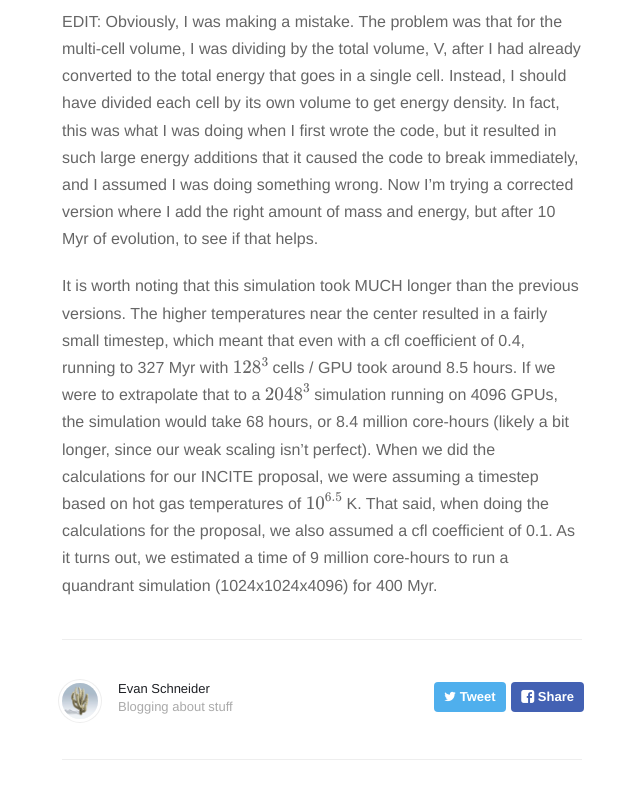
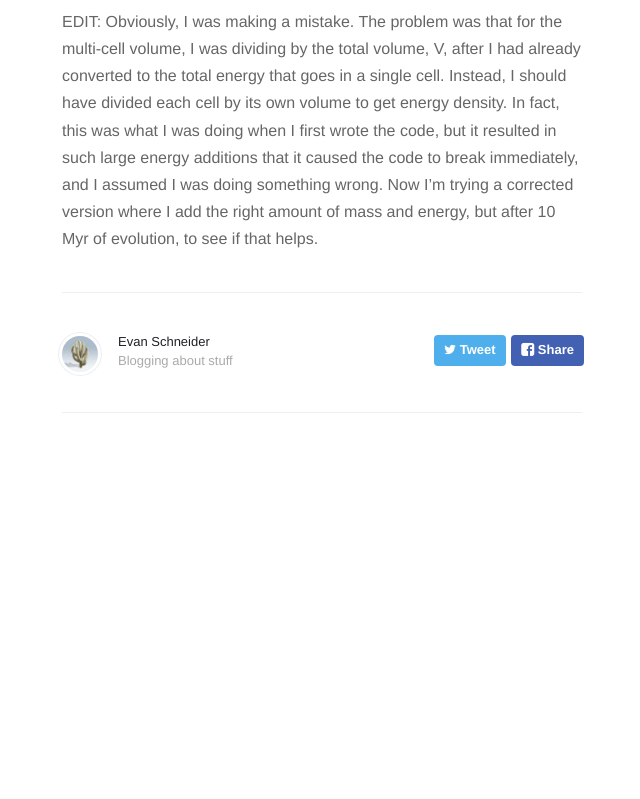
Before and after one commit to evaneschneider/site, a Jekyll site: the page built from _posts/2017-6-15-More-Outflow-Models.markdown, in a window 1280 px wide and 900 px high, scrolled down 5477 px. Shown: the top 799 px of the window, without its empty margins (318-958 px from the left). Built offline with Jekyll 4.4.1, drawn with Linux system fonts in a browser that asks for light colours; nearby versions of some CDN libraries; formulas are drawn with MathJax 3; after the commit the page ends 6030 px from its top, so only the background shows below that; some of the changed text lies outside the part shown.

Commit message:
minor edit

```diff
--- a/_posts/2017-6-15-More-Outflow-Models.markdown
+++ b/_posts/2017-6-15-More-Outflow-Models.markdown
@@ -11,8 +11,8 @@
 * Model 2: constant SR17 parameters; resolution $$256^3$$; no outflow
 * Model 3: constant CC85 parameters; resolution $$256^3$$; strong outflow; crashes at 327 Myr
 * Model 4: ramp up from SR17 to CC85 parameters over 25 Myr, stay at CC85 parameters for 25Myr, ramp back down to SR17 for the remainder of the simulation; resolution $$256^3$$; no outflow
-* Model 5: constant feedback in between SR17 and CC85, $$R_{*} = 300$$pc, $$\dot{M}_{\odot} = 2.5 M_{\odot}$$/yr, and $$\dot{E} = 0.8*3.25*10^{42}$$erg/s (corresponds to $$\beta = 1.6$$, $$\epsilon = 0.8$$ in Strickland & Heckman 2009); resolution $$256^3$$; weak outflow, doesn't escape box
-* Model 6: ramp feedback from $$R_{*} = 300$$pc, $$\dot{M}_{\odot} = 2 M_{\odot}$$/yr, and $$\dot{E} = 0.8*3.25*10^{42}$$erg/s ($\beta = 1.4$$, $$\epsilon = 0.8$$ in Strickland & Heckman 2009) to CC85 parameters, ramp up for 10 Myr, high for 30 Myr, ramp down for 10 Myr; weak outflow; crashes at 234 Myr
+* Model 5: constant feedback in between SR17 and CC85, $$R_{*} = 300$$pc, $$\dot{M}_{\odot} = 2.5 M_{\odot}$$/yr, and $$\dot{E} = 0.8\times3.25\times10^{42}$$erg/s (corresponds to $$\beta = 1.6$$, $$\epsilon = 0.8$$ in Strickland & Heckman 2009); resolution $$256^3$$; weak outflow, doesn't escape box
+* Model 6: ramp feedback from $$R_{*} = 300$$pc, $$\dot{M}_{\odot} = 2 M_{\odot}$$/yr, and $$\dot{E} = 0.8\times3.25\times10^{42}$$erg/s ($$\beta = 1.4$$, $$\epsilon = 0.8$$ in Strickland & Heckman 2009) to CC85 parameters, ramp up for 10 Myr, high for 30 Myr, ramp down for 10 Myr; weak outflow; crashes at 234 Myr
 * Model 7: same as model 6 but with $$512^3$$ resolution; no outflow
 
 I won't put movies of all the models up, but here are a couple that are representative (the first three models can be seen in the last post).
@@ -24,7 +24,7 @@
 Model 6, temperature projection:
 <video src="{{ site.url }}assets/movies/m82_out_T_ramp2_256.mov" width="400" height="800" controls preload></video>
 
-Model 7, temperature projection
+Model 7, temperature projection:
 <video src="{{ site.url }}assets/movies/m82_out_T_ramp2_512.mov" width="400" height="800" controls preload></video>
 </div>
 
@@ -40,6 +40,3 @@
 The central temperatures are obviously different, despite the fact that I'm dumping the same amount of mass and energy into an equal volume in each. (It's also worth noting that for both of them, the central temperatures are well below what is predicted by the CC85 analytic solution, so it's not surprising that I'm not getting outflowing gas). I admit I'm puzzled by this behavior, but I'm trying to understand it as follows. Let's say we have a volume of a certain size, V. Then let's say we have two simulations of that volume, one with a single cell, and one with 8 cells (double the resolution). Now, we've specified that each volume has to contain the same amount of mass, so the average density must be the same. Now let's consider what happens when we want to add a specific amount of energy to the volume. The total energy per unit time is constant, $$\dot{E}$$. For the single cell simulation, I divide $$\dot{E}$$ by the total volume, V, and multiply by the timestep, dt, and now I have the energy density I need to add to the total energy in the cell. For the 8 cell volume, I first divide $$\dot{E}$$ by the number of cells over which I'm distributing the energy, then divide by the total volume, V, to convert to energy density. Given that the average density of the cells in the 8 cell volume is the same as the single cell, and temperature just goes as E/n, this will obviously result in a temperature that is lower by a factor of 8 in the multi-cell volume.
 
 EDIT: Obviously, I was making a mistake. The problem was that for the multi-cell volume, I was dividing by the total volume, V, after I had already converted to the total energy that goes in a single cell. Instead, I should have divided each cell by its own volume to get energy density. In fact, this was what I was doing when I first wrote the code, but it resulted in such large energy additions that it caused the code to break immediately, and I assumed I was doing something wrong. Now I'm trying a corrected version where I add the right amount of mass and energy, but after 10 Myr of evolution, to see if that helps.
-
-
-It is worth noting that this simulation took MUCH longer than the previous versions. The higher temperatures near the center resulted in a fairly small timestep, which meant that even with a cfl coefficient of 0.4, running to 327 Myr with $$128^3$$ cells / GPU took around 8.5 hours. If we were to extrapolate that to a $$2048^3$$ simulation running on 4096 GPUs, the simulation would take 68 hours, or 8.4 million core-hours (likely a bit longer, since our weak scaling isn't perfect). When we did the calculations for our INCITE proposal, we were assuming a timestep based on hot gas temperatures of $$10^{6.5}$$ K. That said, when doing the calculations for the proposal, we also assumed a cfl coefficient of 0.1. As it turns out, we estimated a time of 9 million core-hours to run a quandrant simulation (1024x1024x4096) for 400 Myr.
```
